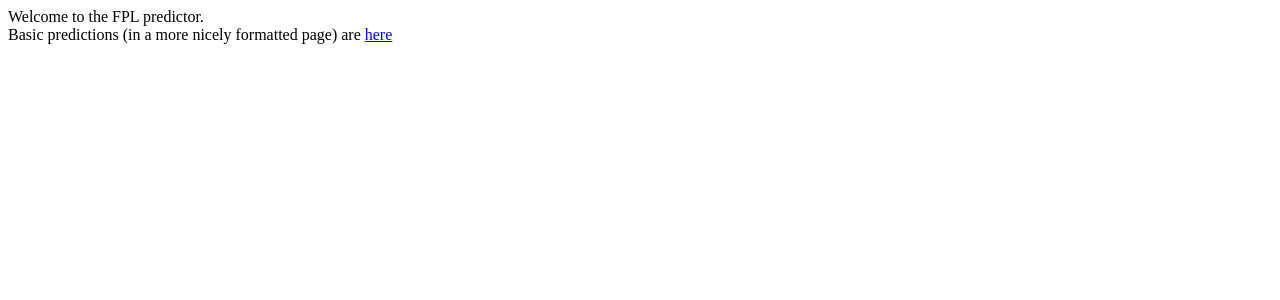
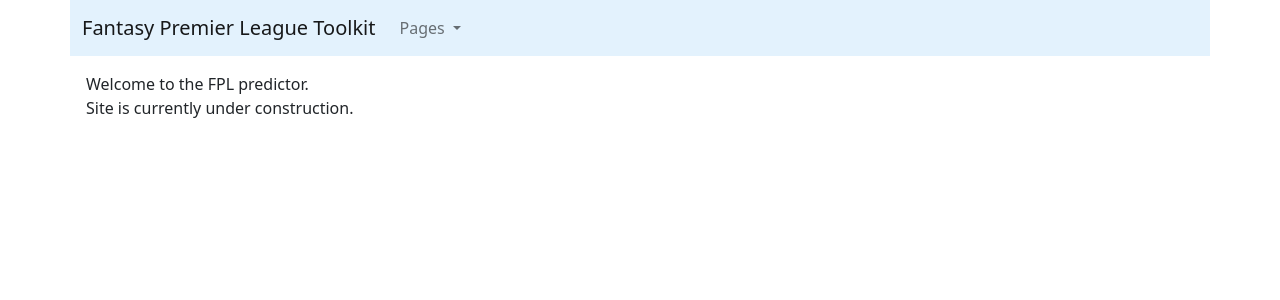
Before and after one commit to JoeWarriner/fpl_data, a Django app: page / in a window 1280 px wide. Shown: the top 300 px of the page. Run offline with Django 4.2, Linux system fonts and the light colour scheme.

Commit message:
Added some nicer styling to the front page

```diff
--- a/main/views.py
+++ b/main/views.py
@@ -7,6 +7,4 @@ import os
 class Home(View):
 
     def get(self, request):
-        with open(Path(os.getcwd(), 'README.md')) as file:
-            context = {'markdown_lines': file.readlines() }
-            return render(request, 'main/home.html', context)
+        return render(request, 'main/home.html')
--- a/templates/main/home.html
+++ b/templates/main/home.html
@@ -1,4 +1,51 @@
-<html>
-Welcome to the FPL predictor. <br>
-Basic predictions (in a more nicely formatted page) are <a href= "predictor/">here</a>
+<html lang="en">
+
+  <head>
+    <meta charset="utf-8">
+    <meta name="viewport" content="width=device-width, initial-scale=1">
+    <title> Fantasy Premier League Predictor </title>
+    <link href="https://cdn.jsdelivr.net/npm/bootstrap@5.2.0-beta1/dist/css/bootstrap.min.css" rel="stylesheet" integrity="sha384-0evHe/X+R7YkIZDRvuzKMRqM+OrBnVFBL6DOitfPri4tjfHxaWutUpFmBp4vmVor" crossorigin="anonymous">
+  </head>
+  <body>
+    <script src="https://cdn.jsdelivr.net/npm/bootstrap@5.2.0-beta1/dist/js/bootstrap.bundle.min.js" integrity="sha384-pprn3073KE6tl6bjs2QrFaJGz5/SUsLqktiwsUTF55Jfv3qYSDhgCecCxMW52nD2" crossorigin="anonymous"></script>
+
+    <div class="container">
+        <div class = "row">
+        <nav class="navbar navbar-expand-lg bg-body-tertiary" style="background-color: #e3f2fd;" >
+    <div class="container-fluid">
+      <a class="navbar-brand" href="#">Fantasy Premier League Toolkit</a>
+      <button class="navbar-toggler" type="button" data-bs-toggle="collapse" data-bs-target="#navbarSupportedContent" aria-controls="navbarSupportedContent" aria-expanded="false" aria-label="Toggle navigation">
+        <span class="navbar-toggler-icon"></span>
+      </button>
+      <div class="collapse navbar-collapse" id="navbarSupportedContent">
+        <ul class="navbar-nav me-auto mb-2 mb-lg-0">
+          <li></li>
+          <li class="nav-item dropdown">
+            <a class="nav-link dropdown-toggle" href="#" role="button" data-bs-toggle="dropdown" aria-expanded="false">
+              Pages
+            </a>
+            <ul class="dropdown-menu">
+              <li><a class="dropdown-item" href="">Home</a></li>
+              <li><a class="dropdown-item" href="/predictor">Predictions</a></li>
+            </ul>
+          </li>
+        </ul>
+      </div>
+    </div>
+  </nav>
+    </div>
+
+    <div class="row p-2">
+
+        <div class="col p-2">
+            Welcome to the FPL predictor. <br>
+            Site is currently under construction.
+        </div>
+
+    </div>
+
+  </div>
+
+
+</body>
 </html>
```
